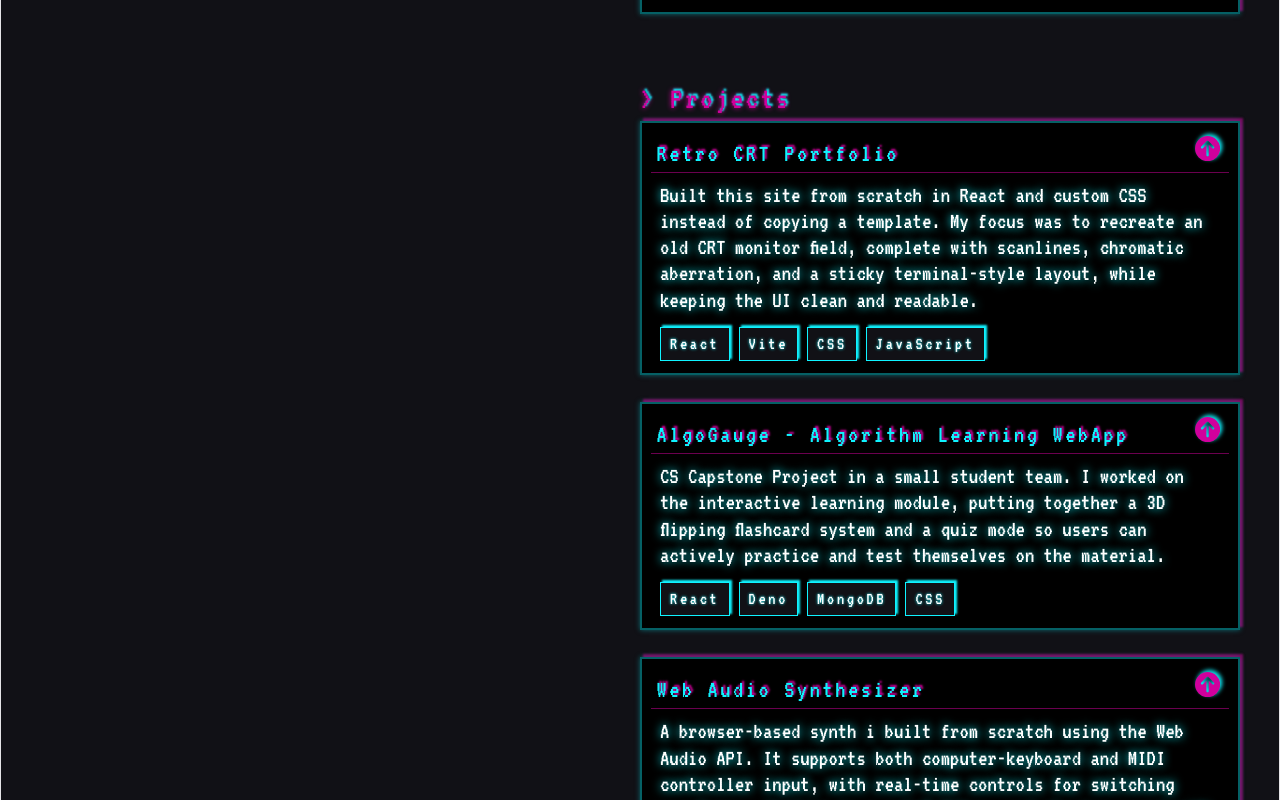
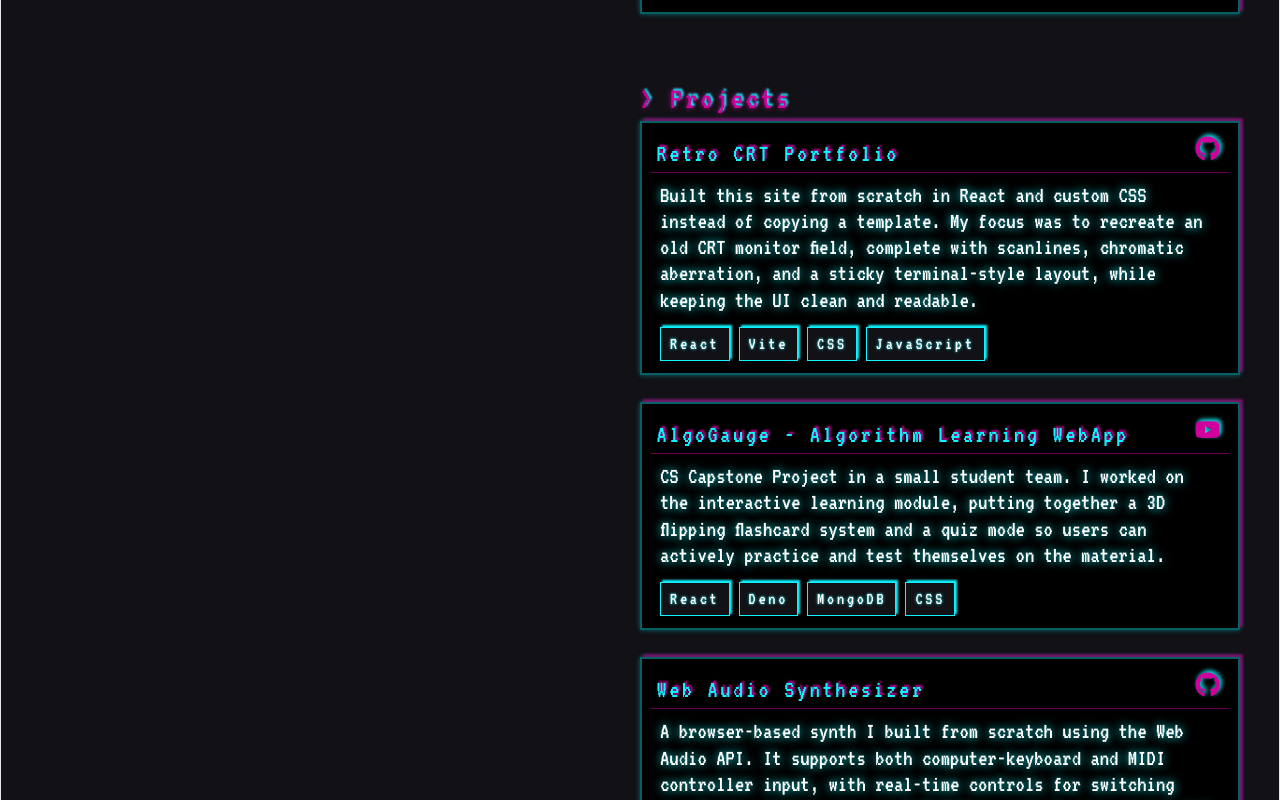
Before and after one commit to TaylorBodgers/TaylorRodgersPortfolio, a React (Vite) app: page / in a window 1280 px wide. Shown: the part 900-1700 px from the top of the page. Built offline with nearby package versions, Linux system fonts and the light colour scheme.

Commit message:
Added links for repositories

```diff
--- a/src/App.jsx
+++ b/src/App.jsx
@@ -1,4 +1,4 @@
-import { FaGithub, FaLinkedin, FaFileAlt } from 'react-icons/fa';
+import { FaGithub, FaLinkedin, FaFileAlt, FaYoutube } from 'react-icons/fa';
 import { FaCircleArrowUp } from "react-icons/fa6";
 import { useEffect } from 'react'
 import './index.css'
@@ -27,8 +27,8 @@ function App() {
     - could also be cool to add navigation by using arrow keys
     - if page has an error, have a separate browser game to play in the meantime like the google dinosaur game (unlikely)
     - page not found shows CRT no signal screen or static screen
-    - on selection of a project it would be cool if it did the thing where
-      it takes the little image and enlarges it on the page in front of you too like the old windows zooming rectangle
+    - on selection of a project it would be cool if it did the thing where it takes the little image
+      and enlarges it on the page in front of you too like the old windows zooming rectangle
     - when a section comes into view it goes from static to a clear image like tuning into a channel on antenna
     */}
     <div className="mouse-glow" />
@@ -108,7 +108,7 @@ function App() {
               <div className="card">
                 <div className="card-top">
                   <h3 className="card-title">Retro CRT Portfolio</h3>
-                  <a href="#"><FaCircleArrowUp /></a>
+                  <a href="https://github.com/TaylorBodgers/TaylorRodgersPortfolio" target="_blank" rel="noopener noreferrer"><FaGithub /></a>
                 </div>
                 <p className="card-sub">
                   Built this site from scratch in React and custom CSS instead of copying a template.
@@ -125,7 +125,7 @@ function App() {
               <div className="card">
                 <div className="card-top">
                   <h3 className="card-title">AlgoGauge - Algorithm Learning WebApp</h3>
-                  <a href="#"><FaCircleArrowUp /></a>
+                  <a href="https://youtu.be/l3eHwF3Ub1k" target="_blank" rel="noopener noreferrer"><FaYoutube /></a>
                 </div>
                 <p className="card-sub">
                   CS Capstone Project in a small student team. I worked on the interactive learning module, putting
@@ -142,10 +142,10 @@ function App() {
               <div className="card">
                 <div className="card-top">
                   <h3 className="card-title">Web Audio Synthesizer</h3>
-                  <a href="#"><FaCircleArrowUp /></a>
+                  <a href="https://github.com/TaylorBodgers/Synthesizer" target="_blank" rel="noopener noreferrer"><FaGithub /></a>
                 </div>
                 <p className="card-sub">
-                  A browser-based synth i built from scratch using the Web Audio API. It supports both computer-keyboard
+                  A browser-based synth I built from scratch using the Web Audio API. It supports both computer-keyboard
                   and MIDI controller input, with real-time controls for switching waveforms, dialing in a cutoff filter,
                   and shaping sound with an ADSR envelope.
                 </p>
```
